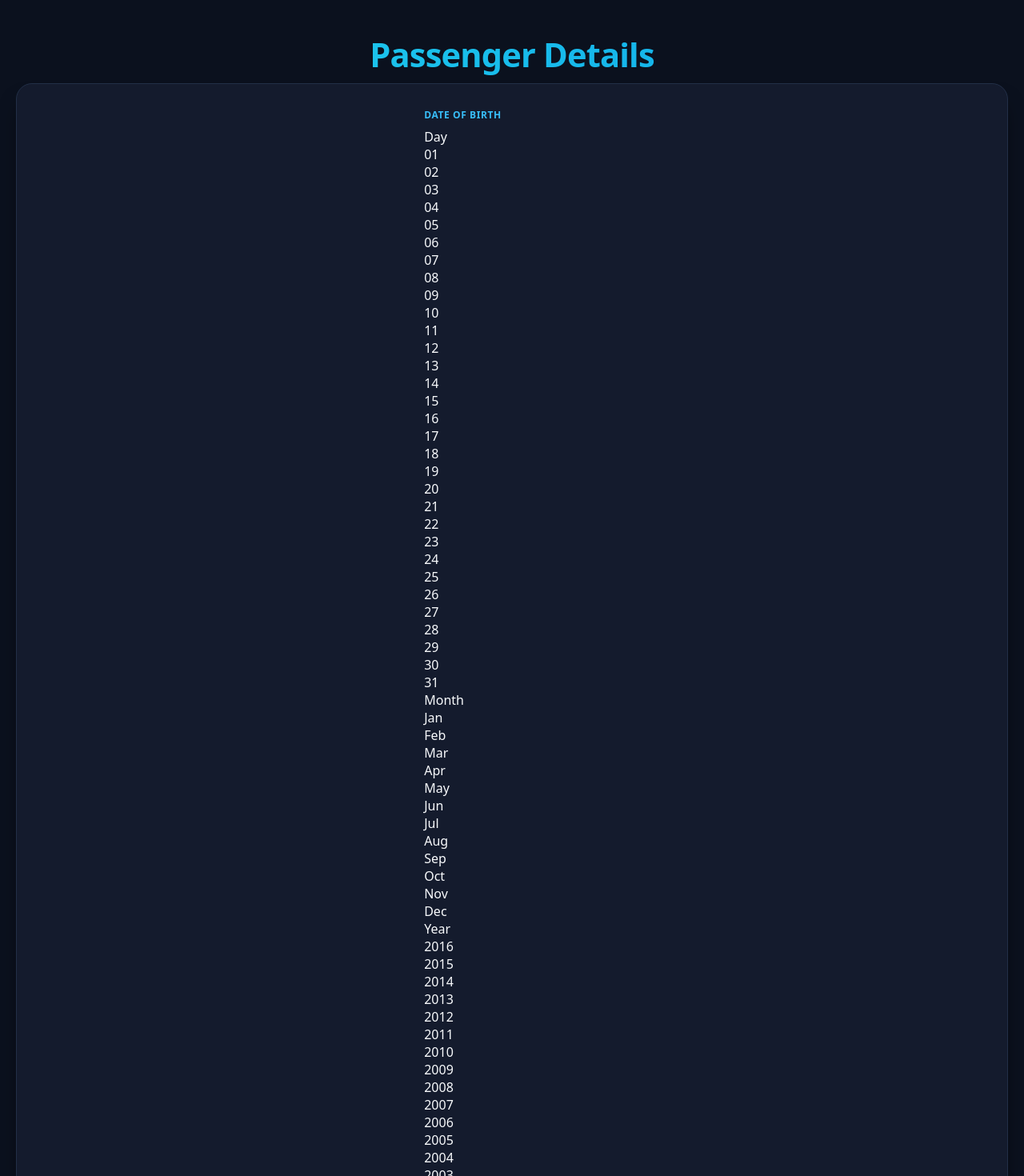
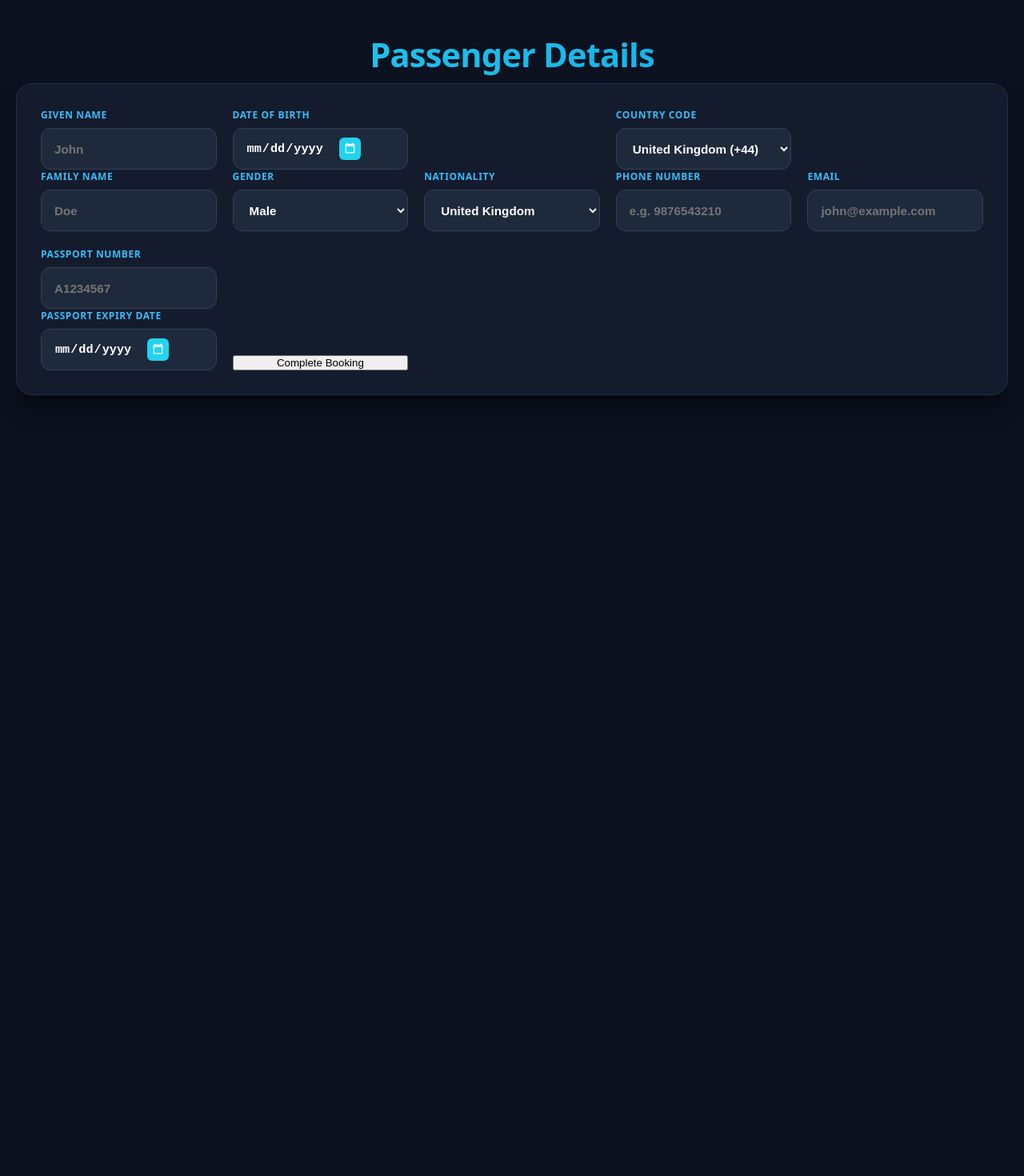
Before and after one commit to Milanbamaniya5/perfect-motion-flights, a Next.js app: page /checkout in a window 1280 px wide. Shown: the top 1470 px of the page at 80% size. After the commit the page ends 800 px from the top, so only its background shows below. Built offline with nearby package versions, Linux system fonts and the light colour scheme.

Commit message:
Refactor CheckoutContent and simplify date handling
Refactor CheckoutContent component to remove ScrollWheelPicker for date inputs and handle date changes directly with input fields. Update error handling and form structure.

```diff
--- a/app/checkout/page.js
+++ b/app/checkout/page.js
@@ -1,8 +1,7 @@
 'use client';
 
 import { useSearchParams } from 'next/navigation';
-import { useState, useRef } from 'react';
-import { Suspense } from 'react';
+import { useState, Suspense } from 'react';
 
 const countries = [
   { code: 'GB', name: 'United Kingdom', dialCode: '+44', phoneLength: 10 },
@@ -17,82 +16,6 @@ const countries = [
   { code: 'JP', name: 'Japan', dialCode: '+81', phoneLength: 10 },
 ];
 
-// Smooth Mobile Scroll Wheel Picker Component
-function ScrollWheelPicker({ label, value, onChange, type = 'dob' }) {
-  const currentYear = new Date().getFullYear();
-  const years = type === 'dob'
-    ? Array.from({ length: 90 }, (_, i) => currentYear - 10 - i) // 1936 to 2016
-    : Array.from({ length: 15 }, (_, i) => currentYear + i);     // 2026 to 2040
-
-  const months = [
-    { value: '01', name: 'Jan' }, { value: '02', name: 'Feb' }, { value: '03', name: 'Mar' },
-    { value: '04', name: 'Apr' }, { value: '05', name: 'May' }, { value: '06', name: 'Jun' },
-    { value: '07', name: 'Jul' }, { value: '08', name: 'Aug' }, { value: '09', name: 'Sep' },
-    { value: '10', name: 'Oct' }, { value: '11', name: 'Nov' }, { value: '12', name: 'Dec' }
-  ];
-
-  const days = Array.from({ length: 31 }, (_, i) => String(i + 1).padStart(2, '0'));
-
-  // Parse current value (YYYY-MM-DD)
-  const parts = value ? value.split('-') : [type === 'dob' ? '1995' : String(currentYear), '01', '01'];
-  const [year, month, day] = parts;
-
-  const handleUpdate = (newYear, newMonth, newDay) => {
-    onChange(`${newYear}-${newMonth}-${newDay}`);
-  };
-
-  return (
-    <div className="flex flex-col space-y-1">
-      <label className="block text-sm font-medium text-gray-700">{label}</label>
-      <div className="grid grid-cols-3 gap-2 bg-gray-50 p-2 rounded-xl border border-gray-200 shadow-inner">
-
-        {/* Day Picker */}
-        <div className="h-28 overflow-y-auto snap-y snap-mandatory scrollbar-none rounded-lg bg-white border border-gray-100 shadow-sm text-center py-2">
-          <div className="text-xs text-gray-400 uppercase font-semibold mb-1">Day</div>
-          {days.map((d) => (
-            <div
-              key={d}
-              onClick={() => handleUpdate(year, month, d)}
-              className={`py-1.5 cursor-pointer snap-center text-sm transition-all ${day === d ? 'bg-blue-600 text-white font-bold rounded-md mx-1 shadow' : 'text-gray-600 hover:bg-gray-100'}`}
-            >
-              {d}
-            </div>
-          ))}
-        </div>
-
-        {/* Month Picker */}
-        <div className="h-28 overflow-y-auto snap-y snap-mandatory scrollbar-none rounded-lg bg-white border border-gray-100 shadow-sm text-center py-2">
-          <div className="text-xs text-gray-400 uppercase font-semibold mb-1">Month</div>
-          {months.map((m) => (
-            <div
-              key={m.value}
-              onClick={() => handleUpdate(year, m.value, day)}
-              className={`py-1.5 cursor-pointer snap-center text-sm transition-all ${month === m.value ? 'bg-blue-600 text-white font-bold rounded-md mx-1 shadow' : 'text-gray-600 hover:bg-gray-100'}`}
-            >
-              {m.name}
-            </div>
-          ))}
-        </div>
-
-        {/* Year Picker */}
-        <div className="h-28 overflow-y-auto snap-y snap-mandatory scrollbar-none rounded-lg bg-white border border-gray-100 shadow-sm text-center py-2">
-          <div className="text-xs text-gray-400 uppercase font-semibold mb-1">Year</div>
-          {years.map((y) => (
-            <div
-              key={y}
-              onClick={() => handleUpdate(String(y), month, day)}
-              className={`py-1.5 cursor-pointer snap-center text-sm transition-all ${year === String(y) ? 'bg-blue-600 text-white font-bold rounded-md mx-1 shadow' : 'text-gray-600 hover:bg-gray-100'}`}
-            >
-              {y}
-            </div>
-          ))}
-        </div>
-
-      </div>
-    </div>
-  );
-}
-
 function CheckoutContent() {
   const searchParams = useSearchParams();
   const offerId = searchParams.get('offerId');
@@ -101,19 +24,19 @@ function CheckoutContent() {
     given_name: '',
     family_name: '',
     gender: 'm',
-    born_on: '1995-06-15',
+    born_on: '',
     nationality: 'GB',
     email: '',
     phone_code: '+44',
     phone_number: '',
     passport_number: '',
-    passport_expiry_date: '2030-12-31',
+    passport_expiry_date: '',
   });
 
   const [loading, setLoading] = useState(false);
   const [orderResult, setOrderResult] = useState(null);
-  const [generalError, setGeneralError] = useState(null);
-  const [phoneError, setPhoneError] = useState(false);
+  const [error, setError] = useState(null);
+  const [phoneError, setPhoneError] = useState(false); // Phone field error state
 
   const handleChange = (e) => {
     const { name, value } = e.target;
@@ -129,19 +52,16 @@ function CheckoutContent() {
       setFormData({ ...formData, [name]: value });
     }
 
+    // Agar user phone number type kar raha hai toh error clear karein
     if (name === 'phone_number') {
       setPhoneError(false);
     }
   };
 
-  const handleDateChange = (field, newDate) => {
-    setFormData(prev => ({ ...prev, [field]: newDate }));
-  };
-
   const handleBooking = async (e) => {
     e.preventDefault();
     setLoading(true);
-    setGeneralError(null);
+    setError(null);
     setPhoneError(false);
 
     const cleanPhone = formData.phone_number.trim();
@@ -149,7 +69,8 @@ function CheckoutContent() {
 
     const isNumeric = /^\d+$/.test(cleanPhone);
     if (!isNumeric || cleanPhone.length !== activeCountry.phoneLength) {
-      setPhoneError(true); // Sirf phone field red hoga aur unique error message bagal mein aayega
+      setPhoneError(true); // Phone field ko red karne ke liye
+      setError(`Please enter correct number. It must be exactly ${activeCountry.phoneLength} digits for ${activeCountry.name}.`);
       setLoading(false);
       return;
     }
@@ -183,7 +104,7 @@ function CheckoutContent() {
 
       setOrderResult(data.data);
     } catch (err) {
-      setGeneralError(err.message);
+      setError(err.message);
     } finally {
       setLoading(false);
     }
@@ -205,9 +126,9 @@ function CheckoutContent() {
     <div className="min-h-screen bg-gray-50 py-10 px-4">
       <div className="max-w-2xl mx-auto bg-white rounded-2xl shadow-xl p-8">
         <h1 className="text-2xl font-bold text-gray-800 mb-6">Passenger Details</h1>
-        {generalError && <div className="bg-red-50 text-red-600 p-4 rounded-xl mb-6 text-sm font-medium">{generalError}</div>}
+        {error && <div className="bg-red-50 text-red-600 p-4 rounded-xl mb-6 text-sm font-medium">{error}</div>}
 
-        <form onSubmit={handleBooking} className="space-y-5">
+        <form onSubmit={handleBooking} className="space-y-4">
           <div className="grid grid-cols-2 gap-4">
             <div>
               <label className="block text-sm font-medium text-gray-700 mb-1">Given Name</label>
@@ -221,12 +142,18 @@ function CheckoutContent() {
 
           <div className="grid grid-cols-2 gap-4">
             <div>
+              <label className="block text-sm font-medium text-gray-700 mb-1">Date of Birth</label>
+              <input type="date" name="born_on" value={formData.born_on} onChange={handleChange} className="w-full p-3 border rounded-lg" required />
+            </div>
+            <div>
               <label className="block text-sm font-medium text-gray-700 mb-1">Gender</label>
               <select name="gender" value={formData.gender} onChange={handleChange} className="w-full p-3 border rounded-lg">
                 <option value="m">Male</option>
                 <option value="f">Female</option>
               </select>
             </div>
+          </div>
+
           <div>
             <label className="block text-sm font-medium text-gray-700 mb-1">Nationality</label>
             <select name="nationality" value={formData.nationality} onChange={handleChange} className="w-full p-3 border rounded-lg" required>
@@ -235,15 +162,6 @@ function CheckoutContent() {
               ))}
             </select>
           </div>
-          </div>
-
-          {/* Smooth Mobile Scroll Wheel for Date of Birth */}
-          <ScrollWheelPicker
-            label="Date of Birth"
-            value={formData.born_on}
-            onChange={(val) => handleDateChange('born_on', val)}
-            type="dob"
-          />
 
           <div className="grid grid-cols-3 gap-4">
             <div>
@@ -258,8 +176,8 @@ function CheckoutContent() {
               <div className="flex justify-between items-center mb-1">
                 <label className="block text-sm font-medium text-gray-700">Phone Number</label>
                 {phoneError && (
-                  <span className="text-xs text-red-600 font-bold animate-bounce">
-                    ⚠ Please enter correct number
+                  <span className="text-xs text-red-600 font-semibold animate-pulse">
+                    ⚠️️ Please enter correct number
                   </span>
                 )}
               </div>
@@ -270,7 +188,7 @@ function CheckoutContent() {
                 value={formData.phone_number}
                 onChange={handleChange}
                 className={`w-full p-3 border rounded-lg transition-all duration-200 ${
-                  phoneError ? 'border-red-500 bg-red-50 ring-2 ring-red-300' : 'border-gray-300'
+                  phoneError ? 'border-red-500 bg-red-50 ring-2 ring-red-200' : 'border-gray-300'
                 }`}
                 required
               />
@@ -287,15 +205,11 @@ function CheckoutContent() {
               <label className="block text-sm font-medium text-gray-700 mb-1">Passport Number</label>
               <input type="text" name="passport_number" placeholder="A1234567" value={formData.passport_number} onChange={handleChange} className="w-full p-3 border rounded-lg" required />
             </div>
+            <div>
+              <label className="block text-sm font-medium text-gray-700 mb-1">Passport Expiry Date</label>
+              <input type="date" name="passport_expiry_date" value={formData.passport_expiry_date} onChange={handleChange} className="w-full p-3 border rounded-lg" required />
             </div>
-
-          {/* Smooth Mobile Scroll Wheel for Passport Expiry Date */}
-          <ScrollWheelPicker
-            label="Passport Expiry Date"
-            value={formData.passport_expiry_date}
-            onChange={(val) => handleDateChange('passport_expiry_date', val)}
-            type="expiry"
-          />
+          </div>
 
           <button type="submit" disabled={loading} className="w-full bg-blue-600 hover:bg-blue-700 text-white font-semibold p-4 rounded-xl mt-6 shadow">
             {loading ? 'Processing Booking...' : 'Complete Booking'}
```
Lines whose indentation alone changed are shown as unchanged.
